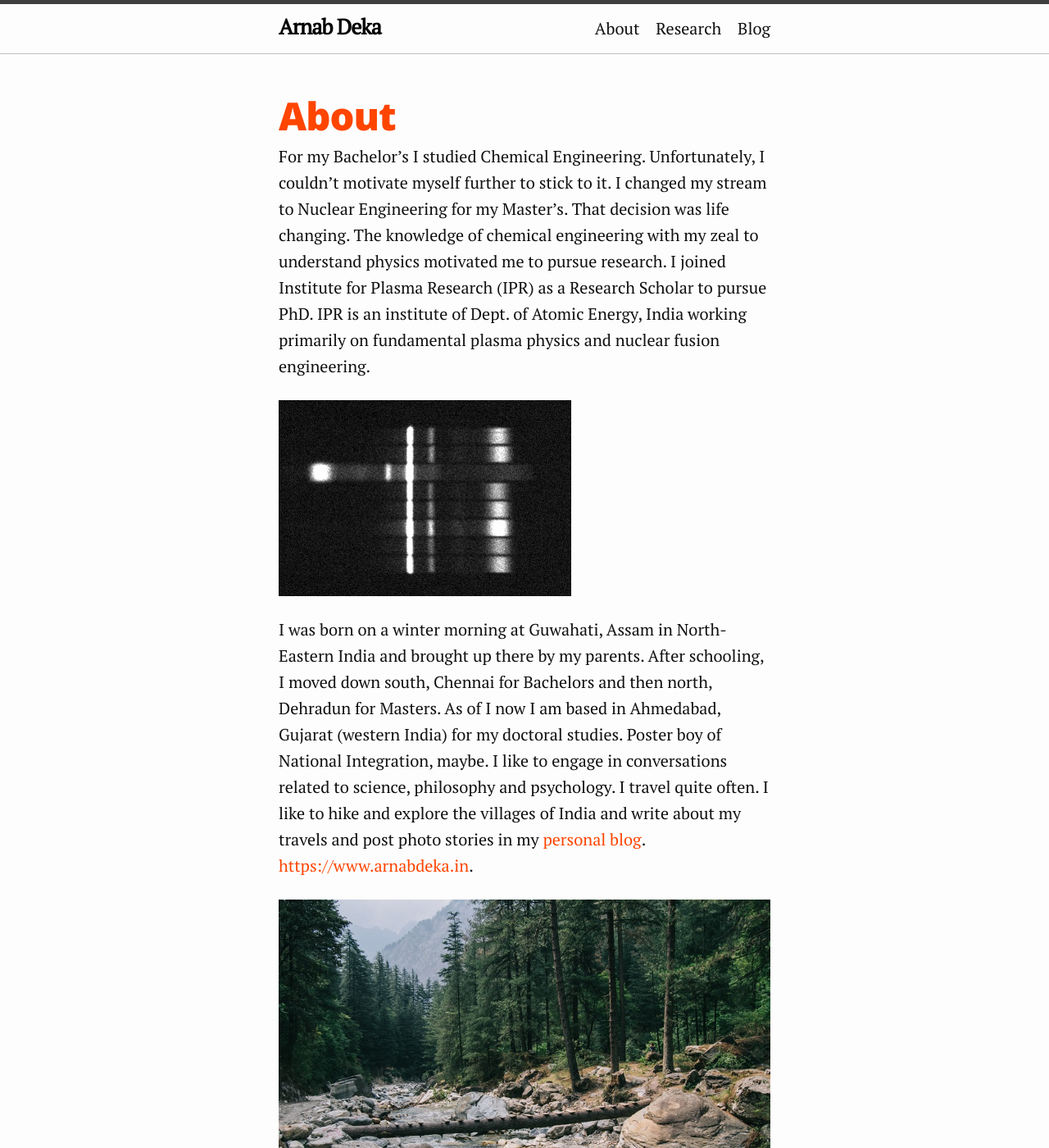
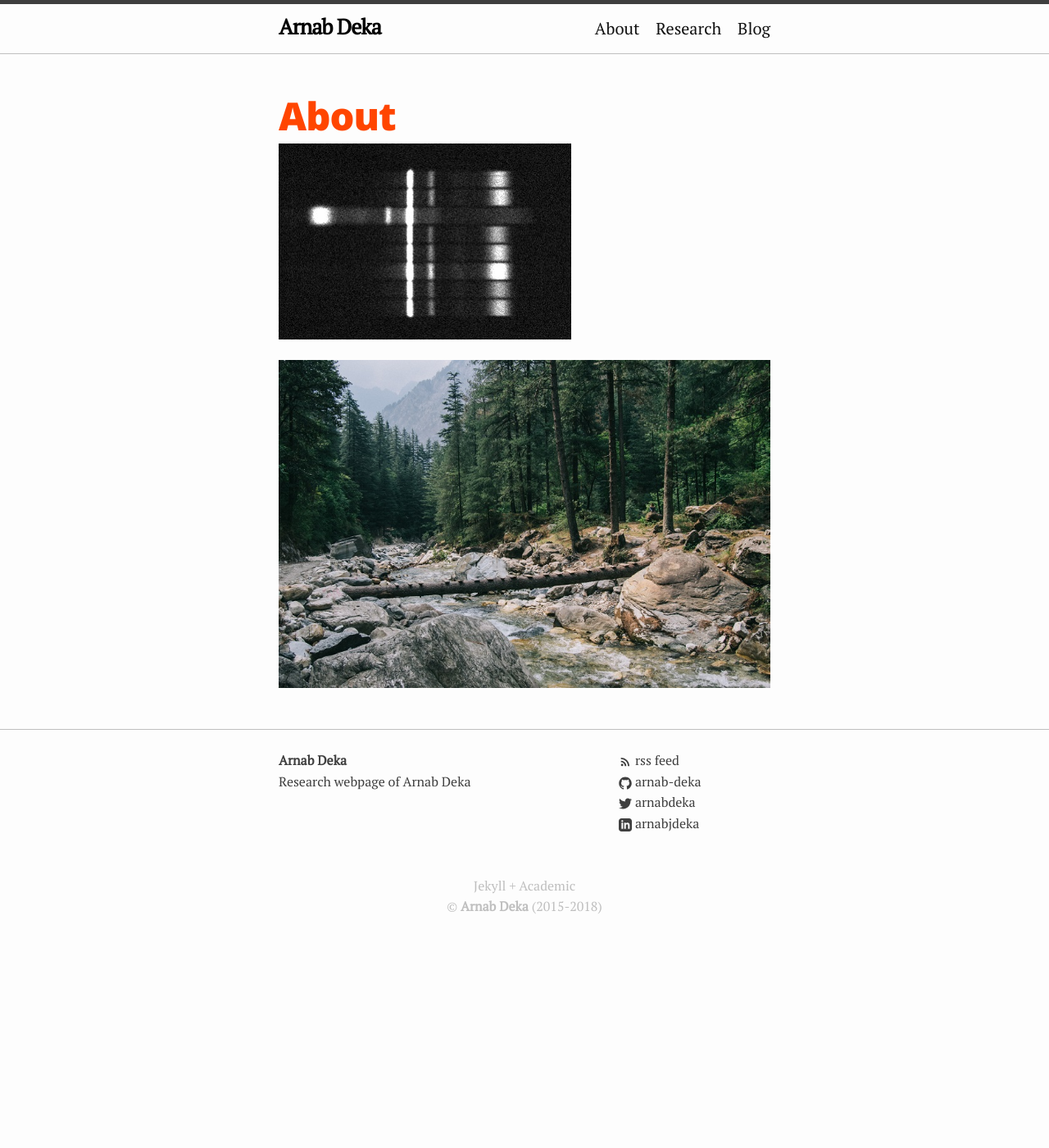
Before and after one commit to arnab-deka/arnab-deka.github.io, a Jekyll site: the page built from 1about.md, in a window 1280 px wide and 1400 px high. Shown: the whole window at 82% size. Built offline with Jekyll 4.4.1, drawn with Linux system fonts in a browser that asks for light colours; Markdown is read by kramdown in place of the engine named in the settings.

Commit message:
Update 1about.md

```diff
--- a/1about.md
+++ b/1about.md
@@ -3,13 +3,13 @@ layout: page
 title: About
 permalink: /about/
 ---
-For my Bachelor's I studied Chemical Engineering. Unfortunately, I couldn't motivate myself further to stick to it. I changed my stream to Nuclear Engineering for my Master's. That decision was life changing. The knowledge of chemical engineering with my zeal to understand physics motivated me to pursue research. I joined Institute for Plasma Research (IPR) as a Research Scholar to pursue PhD. IPR is an institute of Dept. of Atomic Energy, India working primarily on fundamental plasma physics and nuclear fusion engineering.
+
 
 ![A CCD image of 20 keV Hydrogen Beam Emissions]({{ "/assets/spectrum.jpg" | absolute_url }})
 
 
 
-I was born on a winter morning at Guwahati, Assam in North-Eastern India and brought up there by my parents. After schooling, I moved down south, Chennai for Bachelors and then north, Dehradun for Masters. As of I now I am based in Ahmedabad, Gujarat  (western India)  for my doctoral studies. Poster boy of National Integration, maybe.  I like to engage in conversations related to science, philosophy and psychology. I travel quite often. I like to hike and explore the villages of India and write about my travels and post photo stories in my [personal blog](https://www.arnabdeka.in "Empty Spaces"). <https://www.arnabdeka.in>.
+
 
 
 ![Foothills of the Himalayas]({{ "/assets/kasol.jpg" | absolute_url }} "Foothills of the Himalayas")
```
